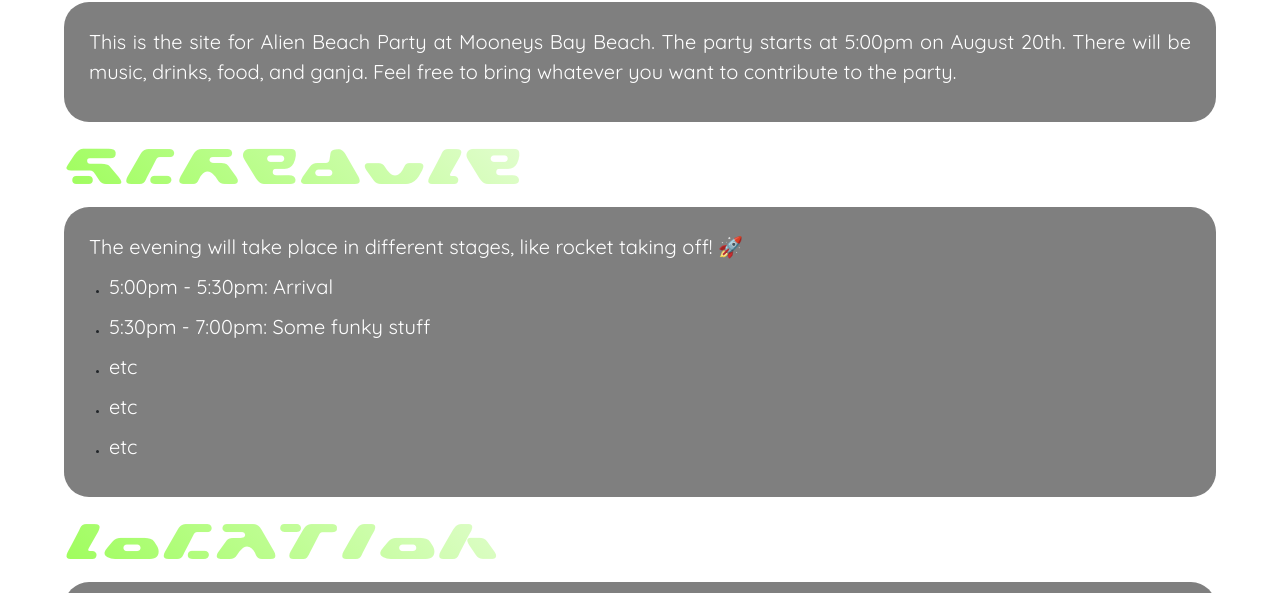
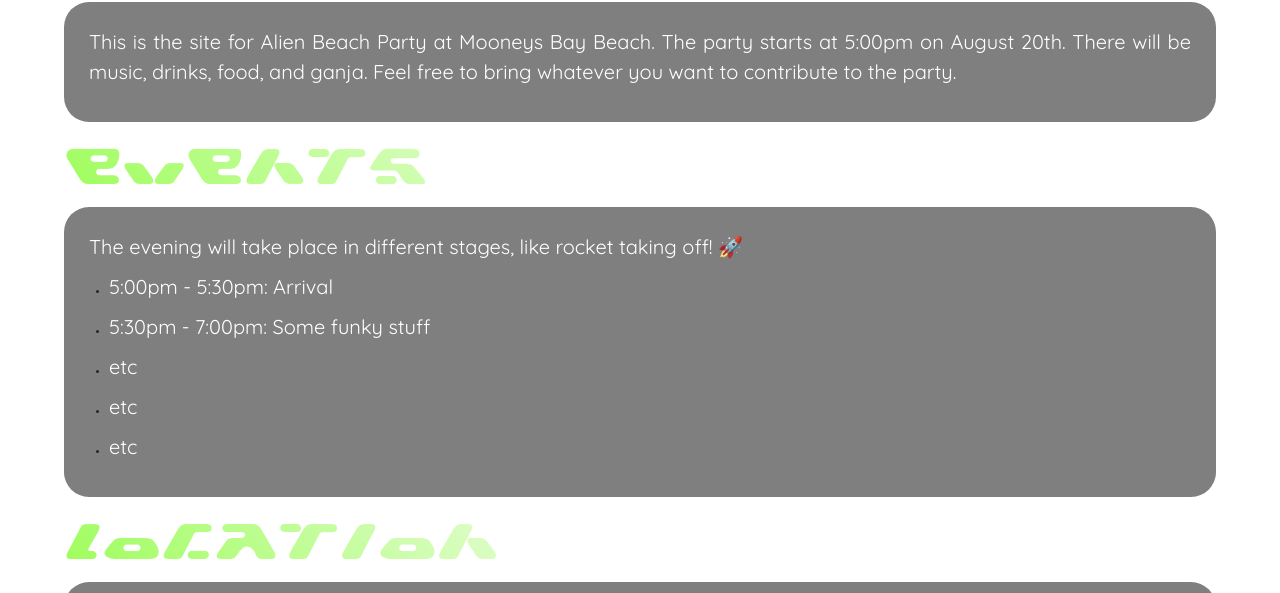
Before and after one commit to WillKopil/alienbeachparty, a plain HTML site: page index.html in a window 1280 px wide. Shown: the part 1049-1642 px from the top of the page. Drawn offline with nearby package versions, Linux system fonts and the light colour scheme.

Commit message:
changed wording for schedule to events

```diff
--- a/index.html
+++ b/index.html
@@ -124,7 +124,7 @@
           </p>
         </div>
 
-        <h2 class="myH2 c-article__title" id="schedule">SCHEDULE</h2>
+        <h2 class="myH2 c-article__title" id="schedule">Events</h2>
         <div class="article">
           <p class="myP">
             The evening will take place in different stages, like rocket taking
```
